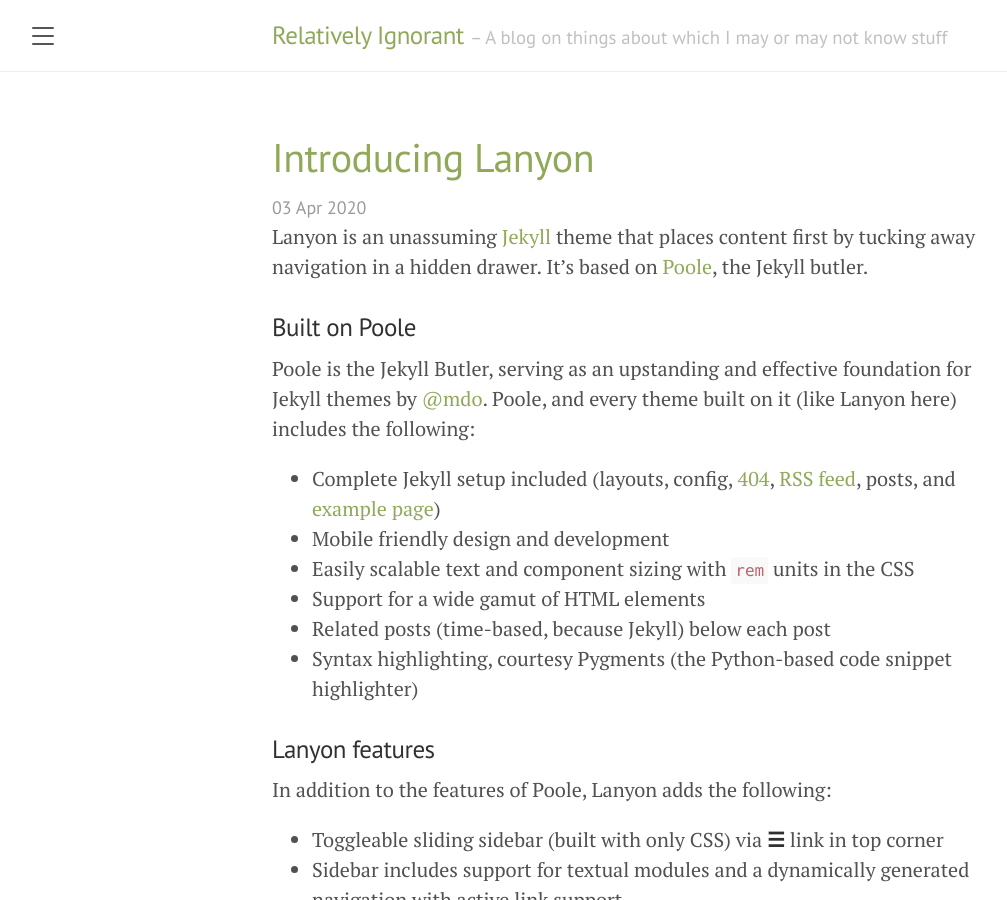
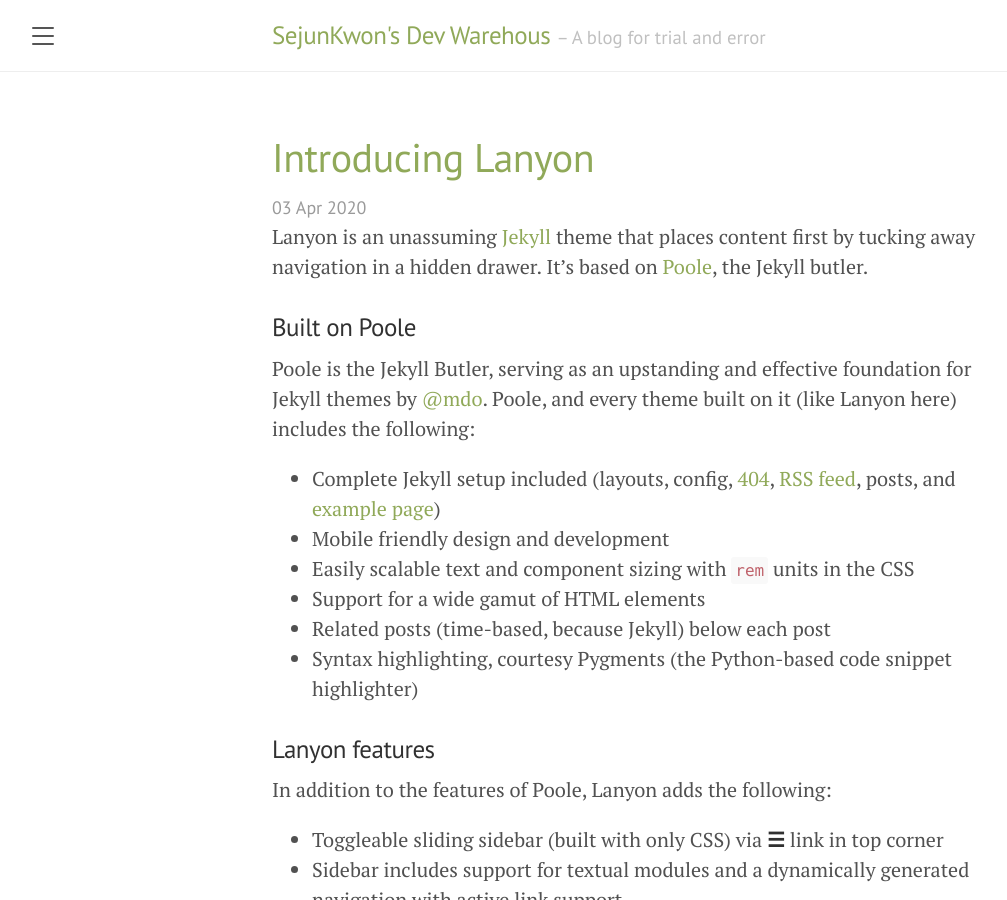
Before and after one commit to sejunkwonme/sejunkwonme.github.io, a Jekyll site: the page built from index.html, in a window 1280 px wide and 900 px high. Shown: the whole window, without its empty margins (8-1015 px from the left). Built offline with Jekyll 4.4.1, drawn with Linux system fonts in a browser that asks for light colours; the list of posts is cut into pages by our own code.

Commit message:
initial setting

```diff
--- a/_config.yml
+++ b/_config.yml
@@ -1,6 +1,6 @@
-title:               Relatively Ignorant
-description:         'A blog on things about which I may or may not know stuff'
-tagline:             'A blog on things about which I may or may not know stuff'
+title:               SejunKwon's Dev Warehous
+description:         'A blog for trial and error'
+tagline:             'A blog for trial and error'
 paginate:            5
 
 url:                 https://sejunkwonme.github.io
```
